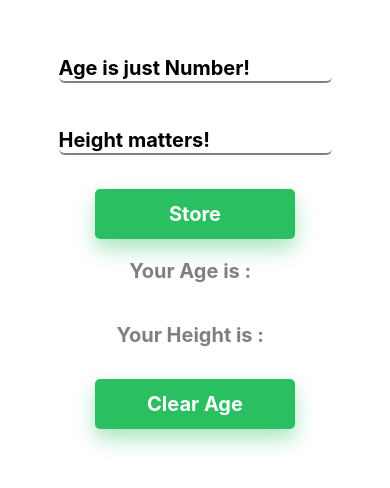
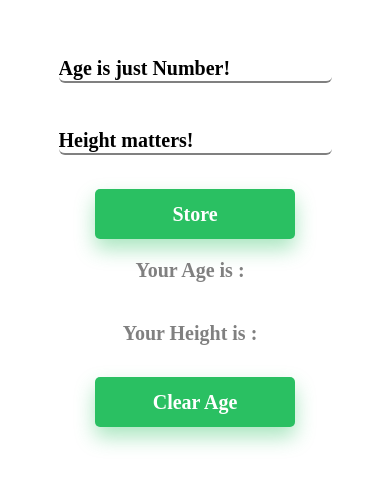
Before and after one commit to kevindevani/RN-AsyncStorage, a React Native app: screen / in a window 390 px wide. Shown: the part 162-650 px from the top of the page. Built offline with nearby package versions, Linux system fonts and the light colour scheme.

Commit message:
Add A fonts

```diff
--- a/src/components/HomeComponent/styles.js
+++ b/src/components/HomeComponent/styles.js
@@ -16,6 +16,7 @@ export const styles = StyleSheet.create({
     borderColor: 'grey',
     marginVertical: 22,
     width: '70%',
+    fontFamily: 'Nunito-Regular',
   },
   buttonView: {
     marginTop: 12,
@@ -38,6 +39,7 @@ export const styles = StyleSheet.create({
     fontSize: 20,
     color: 'white',
     fontWeight: 'bold',
+    fontFamily: 'Nunito-Regular',
   },
   ageText: {
     margin: 20,
@@ -45,5 +47,6 @@ export const styles = StyleSheet.create({
     fontSize: 20,
     color: 'grey',
     fontWeight: 'bold',
+    fontFamily: 'Nunito-Regular',
   },
 });
```
Also changed, not shown: react-native.config.js (added, +7 -0 lines), assets/fonts/Nunito-Regular.ttf (added), 4 other files (tests, documents, lock files or other folders).
